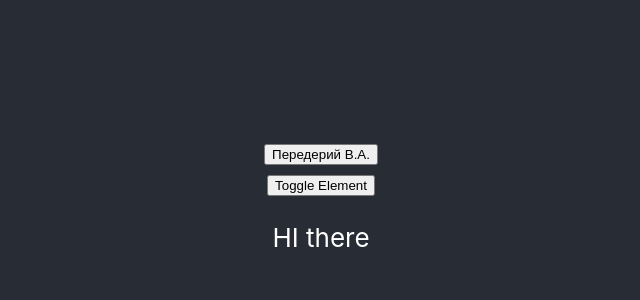
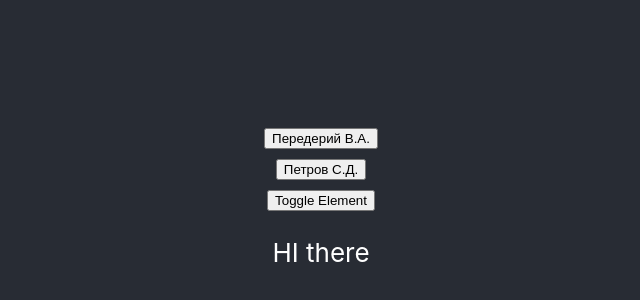
Before and after one commit to ivbo-05-18/mirea_course, a React (Create React App) app: page / in a window 1280 px wide. Shown: the part 194-494 px from the top of the page, without its empty margins (319-959 px from the left). Built offline with nearby package versions, Linux system fonts and the light colour scheme.

Commit message:
[Petrov S.D.] Feature: added conditional component rendering

```diff
--- a/src/App.js
+++ b/src/App.js
@@ -3,6 +3,7 @@ import logo from './logo.svg';
 import './App.css';
 import ExampleController from './components/Example';
 import PerederiyVAController from './components/PerederiyVA';
+import PetrovSDController from './components/PetrovSD/PetrovSDController'
 
 function App() {
   return (
@@ -10,6 +11,8 @@ function App() {
       <header className="App-header">
 
         <PerederiyVAController/>
+
+        <PetrovSDController/>
 
         <ExampleController/>
 
--- /dev/null
+++ b/src/components/PetrovSD/PetrovSDController.js
@@ -0,0 +1,23 @@
+import React, {useState} from 'react'
+import PetrovSDElement from './PetrovSDElement'
+
+const PetrovSDController = () => {
+    const [showState, switchState ] = useState({
+        show: true
+    })
+
+    const switchShowState = () => {
+        switchState({
+            show: !showState.show
+        })
+    }
+
+    return (
+        <div className="petrov_sd">
+            <button onClick={switchShowState}> Петров С.Д. </button>
+            {showState.show && <PetrovSDElement/>}
+        </div>
+    )
+}
+
+export default PetrovSDController
--- /dev/null
+++ b/src/components/PetrovSD/PetrovSDElement.js
@@ -0,0 +1,11 @@
+import React from 'react'
+
+const PetrovSDElement = () => {
+    return (
+        <div className="petrov_sd_element">
+
+        </div>
+    )
+}
+
+export default PetrovSDElement
```
